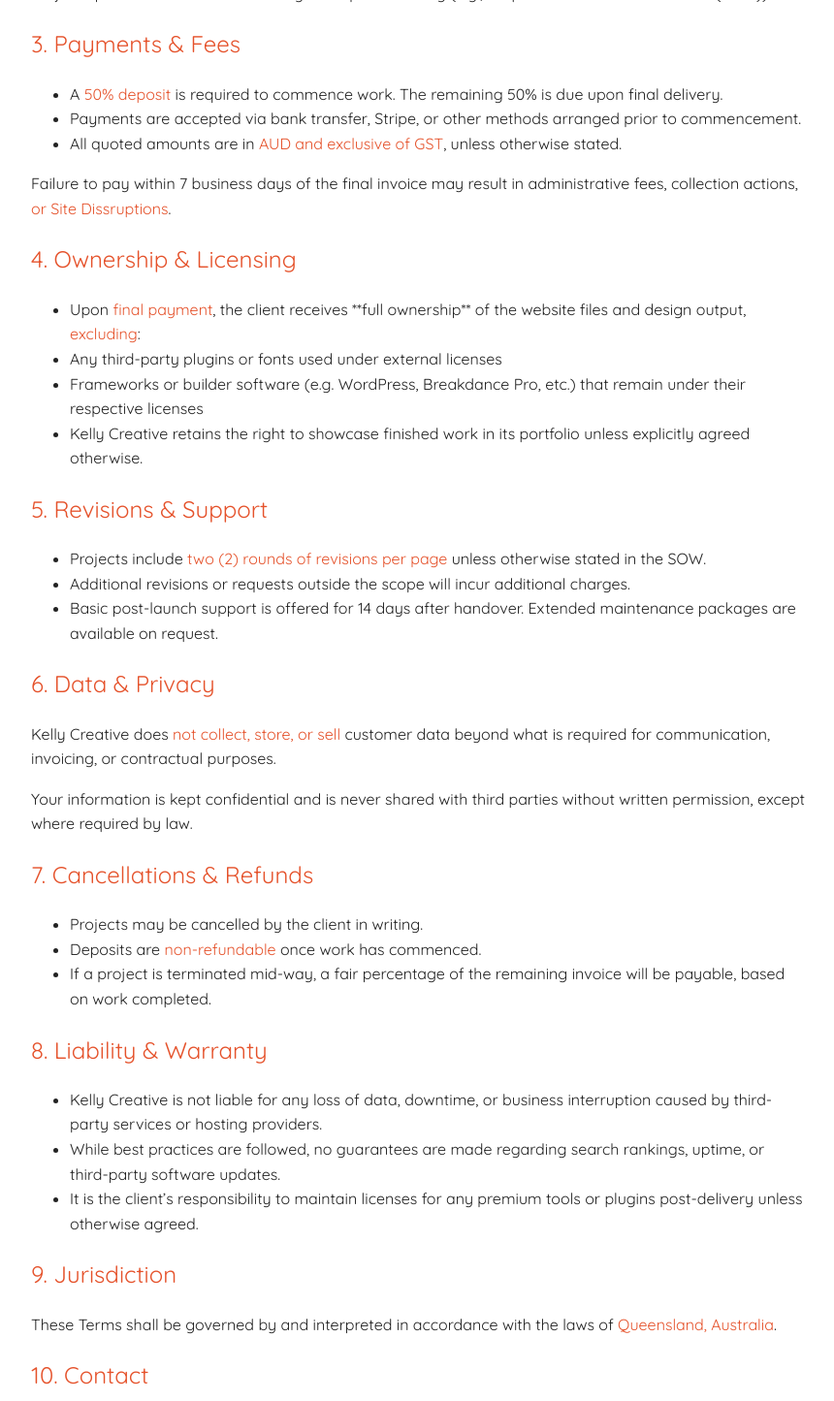
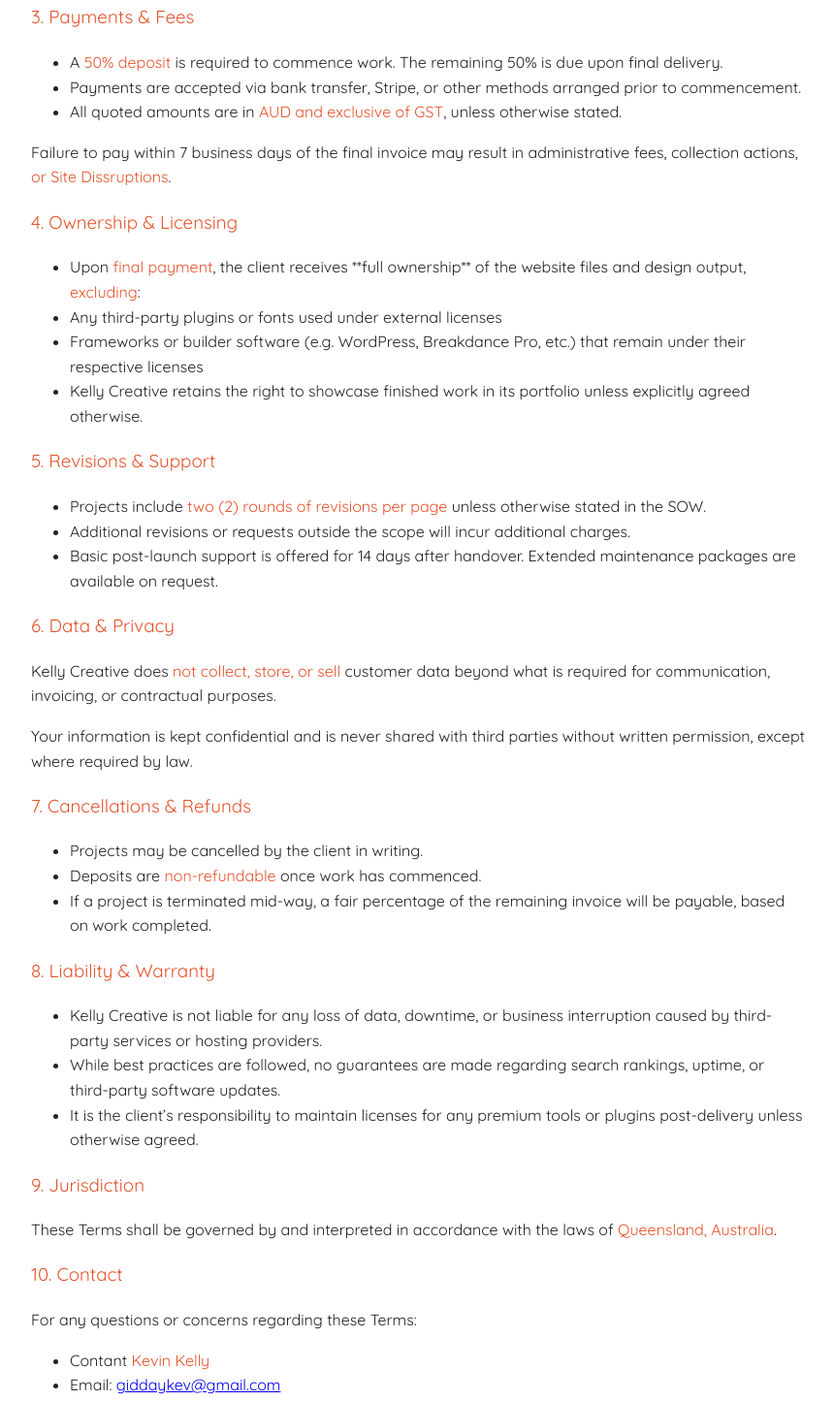
Before and after one commit to KevCreatesAU/kellycreative-terms, a plain HTML site: page index.html in a window 1280 px wide. Shown: the part 793-2238 px from the top of the page at 97% size, without its empty margins (208-1068 px from the left). Drawn offline with Linux system fonts and the light colour scheme.

Commit message:
Update index.html

```diff
--- a/index.html
+++ b/index.html
@@ -15,7 +15,7 @@
       }
       *,
       h1,
-      h2,
+      h3,
       h3,
       h4,
       h5,
@@ -37,7 +37,7 @@
         width: 1px;
         white-space: nowrap;
       }
-      h2 {
+      h3, h3 {
         color: #e5522b;
       }
       strong {
@@ -66,13 +66,13 @@
 
     <hr />
 
-    <h2>1. Overview</h2>
+    <h3>1. Overview</h3>
     <p>
       These Terms and Conditions ("Terms") govern all services provided by <strong>Kelly Creative</strong>. By engaging our services, you agree to the terms below. These terms are subject to change at any time without prior notice. The
       latest version will always be available at the official URL where this file is hosted.
     </p>
 
-    <h2>2. Scope of Services</h2>
+    <h3>2. Scope of Services</h3>
     <p>Kelly Creative provides full-stack web design services, including:</p>
     <ul>
       <li>Website planning, UI/UX, and visual design</li>
@@ -82,7 +82,7 @@
     </ul>
     <p>Project-specific deliverables will be agreed upon in writing (e.g., Proposal or Statement of Work (SOW)).</p>
 
-    <h2>3. Payments &amp; Fees</h2>
+    <h3>3. Payments &amp; Fees</h3>
     <ul>
       <li>A <strong>50% deposit</strong> is required to commence work. The remaining 50% is due upon final delivery.</li>
       <li>Payments are accepted via bank transfer, Stripe, or other methods arranged prior to commencement.</li>
@@ -90,7 +90,7 @@
     </ul>
     <p>Failure to pay within 7 business days of the final invoice may result in administrative fees, collection actions, <strong>or Site Dissruptions</strong>.</p>
 
-    <h2>4. Ownership &amp; Licensing</h2>
+    <h3>4. Ownership &amp; Licensing</h3>
     <ul>
       <li>Upon <strong>final payment</strong>, the client receives **full ownership** of the website files and design output, <strong>excluding</strong>:</li>
       <li>Any third-party plugins or fonts used under external licenses</li>
@@ -98,35 +98,35 @@
       <li>Kelly Creative retains the right to showcase finished work in its portfolio unless explicitly agreed otherwise.</li>
     </ul>
 
-    <h2>5. Revisions &amp; Support</h2>
+    <h3>5. Revisions &amp; Support</h3>
     <ul>
       <li>Projects include <strong>two (2) rounds of revisions per page</strong> unless otherwise stated in the SOW.</li>
       <li>Additional revisions or requests outside the scope will incur additional charges.</li>
       <li>Basic post-launch support is offered for 14 days after handover. Extended maintenance packages are available on request.</li>
     </ul>
 
-    <h2>6. Data &amp; Privacy</h2>
+    <h3>6. Data &amp; Privacy</h3>
     <p>Kelly Creative does <strong>not collect, store, or sell</strong> customer data beyond what is required for communication, invoicing, or contractual purposes.</p>
     <p>Your information is kept confidential and is never shared with third parties without written permission, except where required by law.</p>
 
-    <h2>7. Cancellations &amp; Refunds</h2>
+    <h3>7. Cancellations &amp; Refunds</h3>
     <ul>
       <li>Projects may be cancelled by the client in writing.</li>
       <li>Deposits are <strong>non-refundable</strong> once work has commenced.</li>
       <li>If a project is terminated mid-way, a fair percentage of the remaining invoice will be payable, based on work completed.</li>
     </ul>
 
-    <h2>8. Liability &amp; Warranty</h2>
+    <h3>8. Liability &amp; Warranty</h3>
     <ul>
       <li>Kelly Creative is not liable for any loss of data, downtime, or business interruption caused by third-party services or hosting providers.</li>
       <li>While best practices are followed, no guarantees are made regarding search rankings, uptime, or third-party software updates.</li>
       <li>It is the client’s responsibility to maintain licenses for any premium tools or plugins post-delivery unless otherwise agreed.</li>
     </ul>
 
-    <h2>9. Jurisdiction</h2>
+    <h3>9. Jurisdiction</h3>
     <p>These Terms shall be governed by and interpreted in accordance with the laws of <strong>Queensland, Australia</strong>.</p>
 
-    <h2>10. Contact</h2>
+    <h3>10. Contact</h3>
     <p>For any questions or concerns regarding these Terms:</p>
     <ul>
       <li>Contant <strong>Kevin Kelly</strong></li>
```
